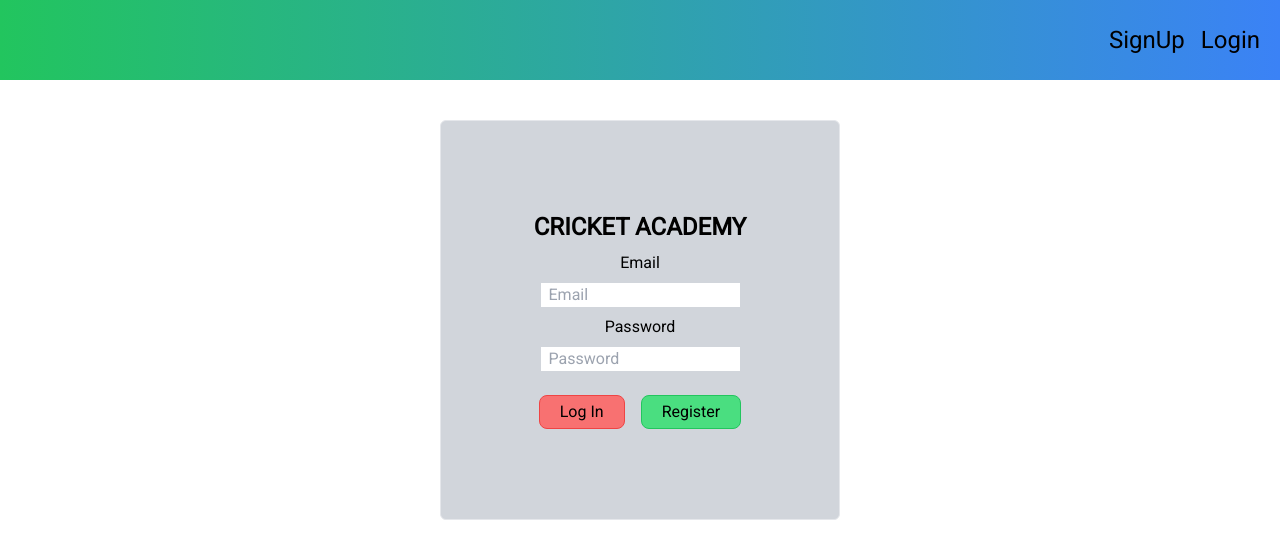
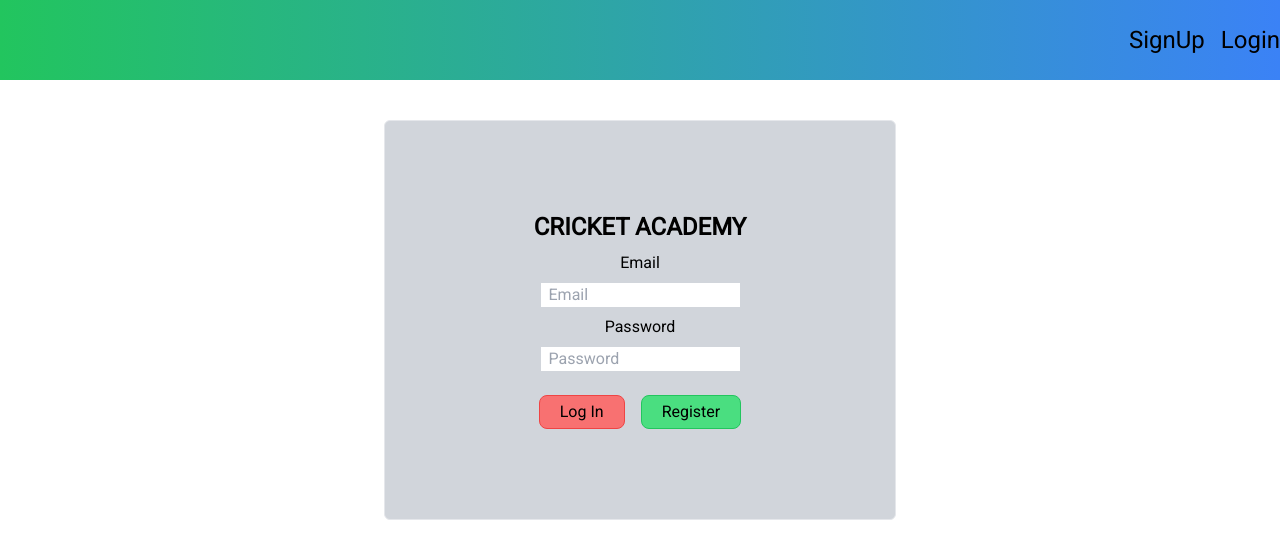
Before and after one commit to Kirito-Excalibur/Firebase_Authentication, a React (Vite) app: page /Login in a window 1280 px wide. Shown: the top 558 px of the page. Built offline with nearby package versions, Linux system fonts and the light colour scheme; no server answers.

Commit message:
Checking Auth Before Rendering

```diff
--- a/src/App.tsx
+++ b/src/App.tsx
@@ -1,62 +1,25 @@
 import { useEffect, useState } from "react";
-import { useLogin } from "./hooks/useLogin";
-import { Link } from "react-router-dom";
+
+import { BrowserRouter, Link, Route, Routes } from "react-router-dom";
+import { useAuthContext } from "./hooks/useAuthContext";
+import Login from "./Login";
+import Navbar from "./Navbar";
+import Register from "./Register";
 
 function App() {
-  const [email, setEmail] = useState("");
-  const [password, setPassword] = useState("");
-  const { login, error, isPending } = useLogin();
-  const handleSubmission = (e: { preventDefault: () => void }) => {
-    e.preventDefault();
-    login(email, password);
-  };
+  const { authIsReady } = useAuthContext();
+
   return (
-    <div className="App flex flex-col items-center justify-center">
-      <form
-        onSubmit={handleSubmission}
-        className="border min-h-[400px] w-[400px] flex flex-col justify-center items-center mt-10  gap-2 bg-gray-300 rounded-md"
-      >
-        <h1 className="text-2xl font-bold">CRICKET ACADEMY</h1>
-
-        <h1>Email</h1>
-        <input
-          className="px-2"
-          placeholder="Email"
-          type="email"
-          value={email}
-          onChange={(e) => setEmail(e.target.value)}
-        />
-        <span>Password</span>
-
-        <input
-          className="px-2"
-          placeholder="Password"
-          type="password"
-          value={password}
-          onChange={(e) => setPassword(e.target.value)}
-        />
-        <span className="flex gap-4 mt-4">
-          {!isPending && (
-            <button className="border-red-500 bg-red-400 border px-5 py-1 rounded-lg transition-all  hover:bg-red-600">
-              Log In
-            </button>
-          )}
-          {isPending && (
-            <button
-              className="border-red-500 bg-red-400 border px-5 py-1 rounded-lg transition-all "
-              disabled
-            >
-              Loading
-            </button>
-          )}
-          <Link to="/register">
-            <button className="border-green-500 bg-green-400 border px-5 py-1 rounded-lg transition-all  hover:bg-green-600">
-              Register
-            </button>
-          </Link>
-        </span>
-        {error && <p>{error}</p>}
-      </form>
+    <div className="w-full">
+      {authIsReady && (
+        <BrowserRouter>
+          <Navbar />
+          <Routes>
+            <Route path="/" element={<Register />} />
+            <Route path="Login" element={<Login />} />
+          </Routes>
+        </BrowserRouter>
+      )}
     </div>
   );
 }
--- /dev/null
+++ b/src/Login.tsx
@@ -0,0 +1,63 @@
+import React, { useState } from "react";
+import { useLogin } from "./hooks/useLogin";
+import { Link } from "react-router-dom";
+function Login() {
+  const [email, setEmail] = useState("");
+  const [password, setPassword] = useState("");
+  const { login, error, isPending } = useLogin();
+  const handleSubmission = (e: { preventDefault: () => void }) => {
+    e.preventDefault();
+    login(email, password);
+  };
+  return (
+    <div className="App flex flex-col items-center justify-center">
+      <form
+        onSubmit={handleSubmission}
+        className="border min-h-[400px] sm:w-[40%]  w-full flex flex-col justify-center items-center mt-10  gap-2 bg-gray-300 rounded-md"
+      >
+        <h1 className="text-2xl font-bold">CRICKET ACADEMY</h1>
+
+        <h1>Email</h1>
+        <input
+          className="px-2"
+          placeholder="Email"
+          type="email"
+          value={email}
+          onChange={(e) => setEmail(e.target.value)}
+        />
+        <span>Password</span>
+
+        <input
+          className="px-2"
+          placeholder="Password"
+          type="password"
+          value={password}
+          onChange={(e) => setPassword(e.target.value)}
+        />
+        <span className="flex gap-4 mt-4">
+          {!isPending && (
+            <button className="border-red-500 bg-red-400 border px-5 py-1 rounded-lg transition-all  hover:bg-red-600">
+              Log In
+            </button>
+          )}
+          {isPending && (
+            <button
+              className="border-red-500 bg-red-400 border px-5 py-1 rounded-lg transition-all "
+              disabled
+            >
+              Loading
+            </button>
+          )}
+          <Link to="/register">
+            <button className="border-green-500 bg-green-400 border px-5 py-1 rounded-lg transition-all  hover:bg-green-600">
+              Register
+            </button>
+          </Link>
+        </span>
+        {error && <p>{error}</p>}
+      </form>
+    </div>
+  );
+}
+
+export default Login;
--- a/src/Navbar.tsx
+++ b/src/Navbar.tsx
@@ -6,12 +6,12 @@ function Navbar() {
   const { logout } = useLogout();
   const { user } = useAuthContext();
   return (
-    <div className="">
-      <div className="flex justify-end p-5 bg-gradient-to-r from-green-500 to-blue-500">
+    <div className="w-full">
+      <div className="flex w-full justify-end py-5 bg-gradient-to-r from-green-500 to-blue-500">
         <div className="flex gap-[1rem] text-2xl">
           {!user && (
             <>
-              <Link to="/register">
+              <Link to="/">
                 <h1 className=" flex items-center justify-center h-[40px] ">
                   SignUp
                 </h1>
@@ -26,7 +26,9 @@ function Navbar() {
 
           {user && (
             <>
-              <h1 className="h-[40px]  flex justify-center items-center">Welcome, {user.displayName}</h1>
+              <h1 className="h-[40px]  flex justify-center items-center">
+                Welcome, {user.displayName}
+              </h1>
               <button
                 onClick={logout}
                 className="btn hover:bg-red-500 bg-red-800 rounded-lg transition-all w-[100px] h-[40px]"
--- a/src/Register.tsx
+++ b/src/Register.tsx
@@ -9,7 +9,6 @@ function Register() {
 
   const { signup, isPending, error } = useSignup();
 
-
   const handleSubmission = (e: { preventDefault: () => void }) => {
     e.preventDefault();
     signup(email, password, displayName);
@@ -20,7 +19,7 @@ function Register() {
     <div className="App flex flex-col   items-center justify-center">
       <form
         onSubmit={handleSubmission}
-        className="border p-5 w-[400px] flex flex-col justify-center items-center mt-10  gap-2 bg-gray-300 rounded-md"
+        className="border p-5 sm:w-[40%]  w-full  flex flex-col justify-center items-center mt-10  gap-2 bg-gray-300 rounded-md"
       >
         <h1 className="text-2xl font-bold">Registration</h1>
 
--- a/src/main.tsx
+++ b/src/main.tsx
@@ -7,38 +7,9 @@ import "./index.css";
 import Register from "./Register";
 import Navbar from "./Navbar";
 import { AuthContextProvider } from "./context/AuthContext.js";
-export function Nik() {
-  const [userName, setUserName] = useState("");
-  useEffect(() => {
-    auth.onAuthStateChanged((user) => {
-      if (user) {
-        setUserName(user.displayName);
-      } else {
-        setUserName("");
-      }
-    });
-  });
-}
-
-const router = createBrowserRouter([
-  {
-    path: "/",
-    element: <Navbar />,
-    children: [
-      {
-        path: "/register",
-        element: <Register />,
-      },
-      {
-        path: "/login",
-        element: <App />,
-      },
-    ],
-  },
-]);
 
 ReactDOM.createRoot(document.getElementById("root") as HTMLElement).render(
   <AuthContextProvider>
-    <RouterProvider router={router} />
+    <App />
   </AuthContextProvider>
 );
```
